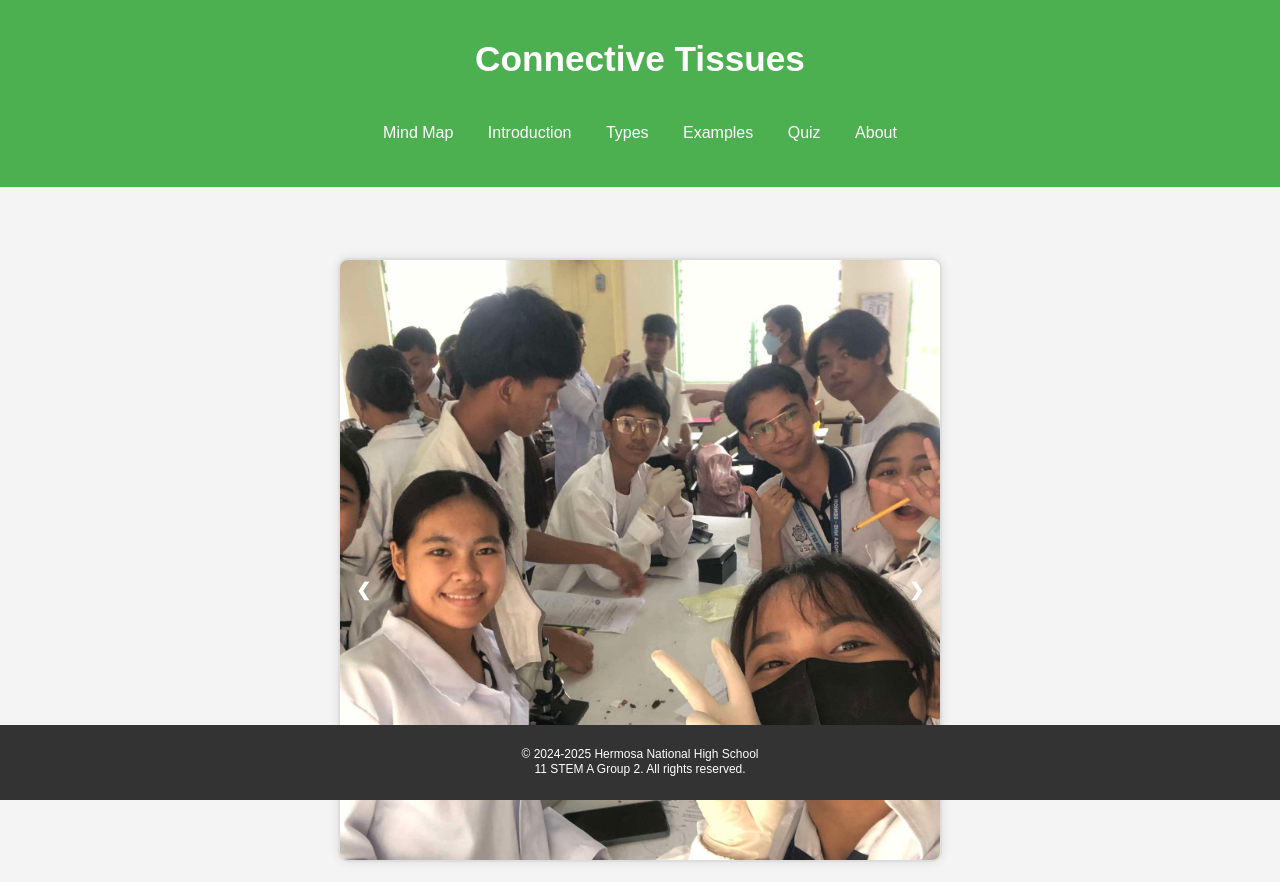
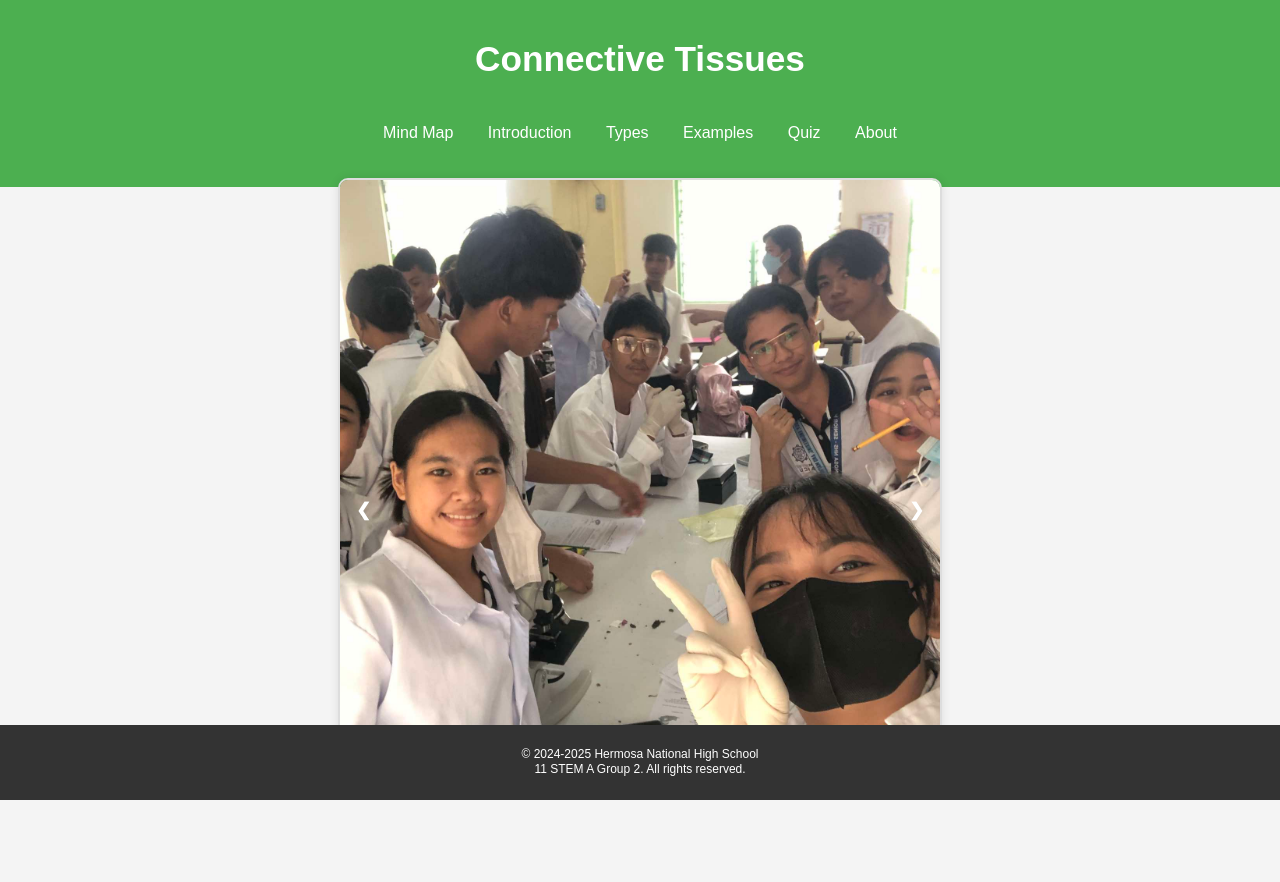
Before and after one commit to pascual-jajaaa/bio-stem11hnhs, a plain HTML site: page folder/about.html in a window 1280 px wide. After the commit the page ends 802 px from the top, so only its background shows below. Drawn offline with Linux system fonts and the light colour scheme.

Commit message:
adjustments again

```diff
--- a/folder/about.html
+++ b/folder/about.html
@@ -54,7 +54,7 @@
             background-color: rgba(0, 0, 0, 0.8);
         }
         main {
-            margin-top: 40dvh;
+            margin-top: 20dvh;
         }
     </style>
 </head>
```
